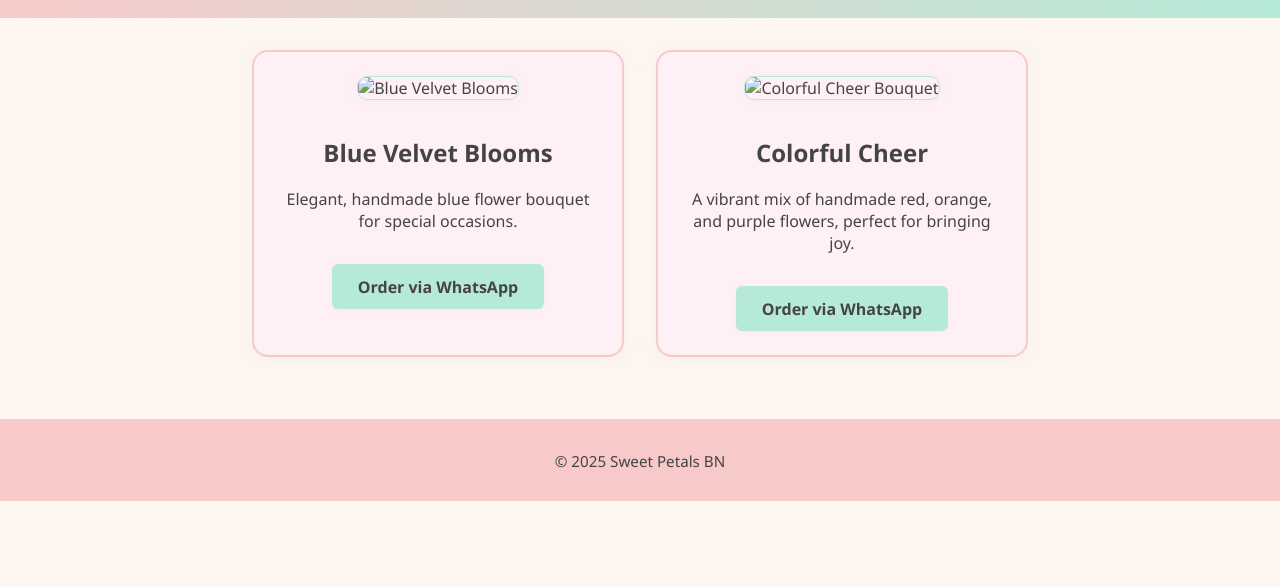
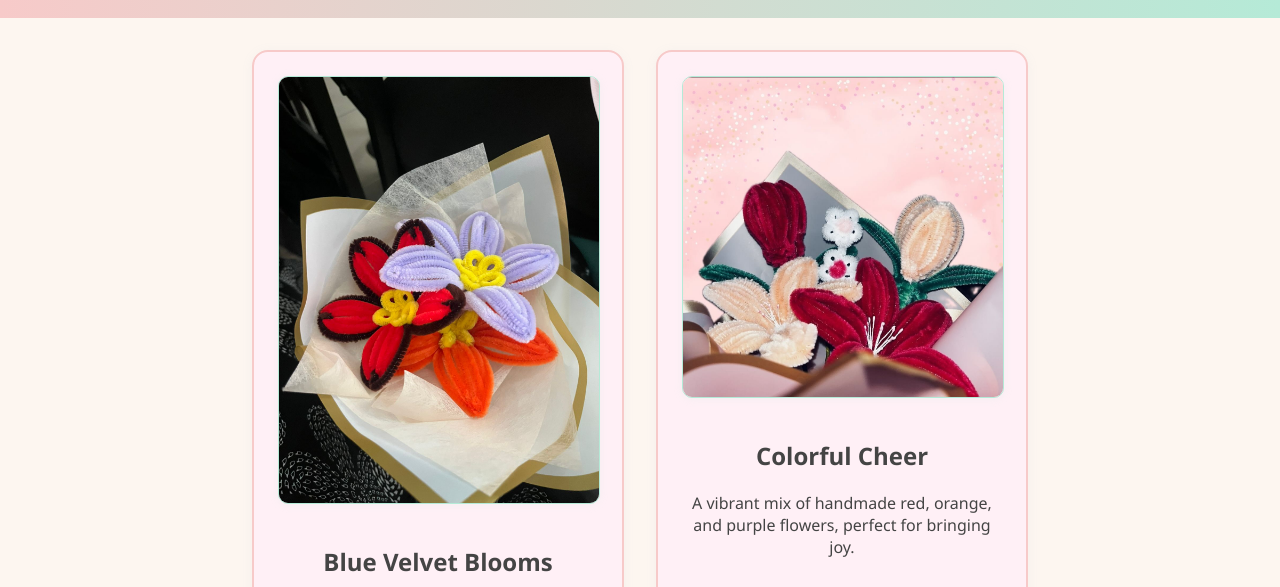
Before and after one commit to zuraihanmasri-code/sweetpetals-, a plain HTML site: page index.html in a window 1280 px wide. Shown: the part 156-743 px from the top of the page. Drawn offline with Linux system fonts and the light colour scheme.

Commit message:
Update index.html

```diff
--- a/index.html
+++ b/index.html
@@ -17,7 +17,7 @@
     </header>
     <main>
         <section class="bouquet">
-            <img src="flower1.jpg" alt="Blue Velvet Blooms">
+            <img src="flower1.jpeg" alt="Blue Velvet Blooms">
             <h2>Blue Velvet Blooms</h2>
             <p>Elegant, handmade blue flower bouquet for special occasions.</p>
             <a class="order-btn" href="https://wa.me/6737221222?text=Hi%20Sweet%20Petals%20BN!%20I%20would%20like%20to%20order%20the%20Blue%20Velvet%20Blooms%20bouquet." target="_blank">
@@ -25,7 +25,7 @@
             </a>
         </section>
         <section class="bouquet">
-            <img src="flower2.jpg" alt="Colorful Cheer Bouquet">
+            <img src="flower2.jpeg" alt="Colorful Cheer Bouquet">
             <h2>Colorful Cheer</h2>
             <p>A vibrant mix of handmade red, orange, and purple flowers, perfect for bringing joy.</p>
             <a class="order-btn" href="https://wa.me/6737221222?text=Hi%20Sweet%20Petals%20BN!%20I%20would%20like%20to%20order%20the%20Colorful%20Cheer%20bouquet." target="_blank">
```
